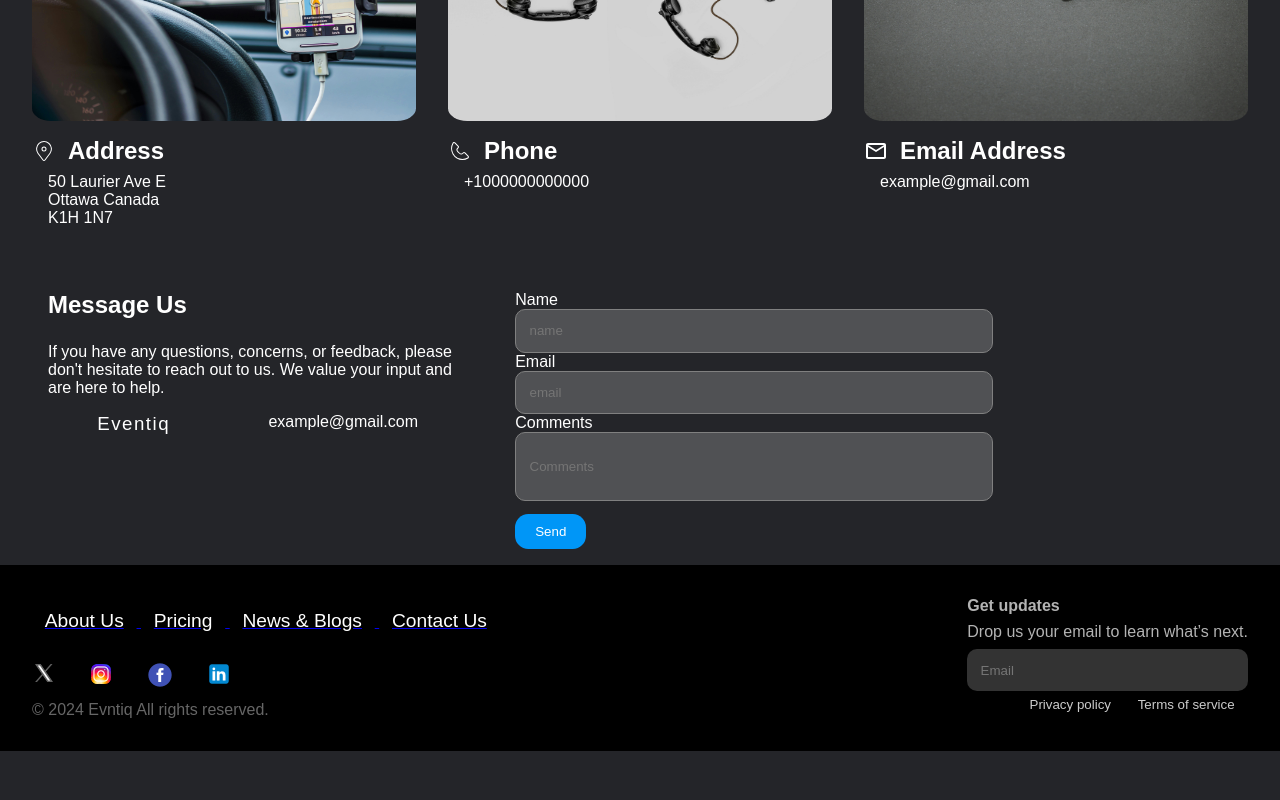
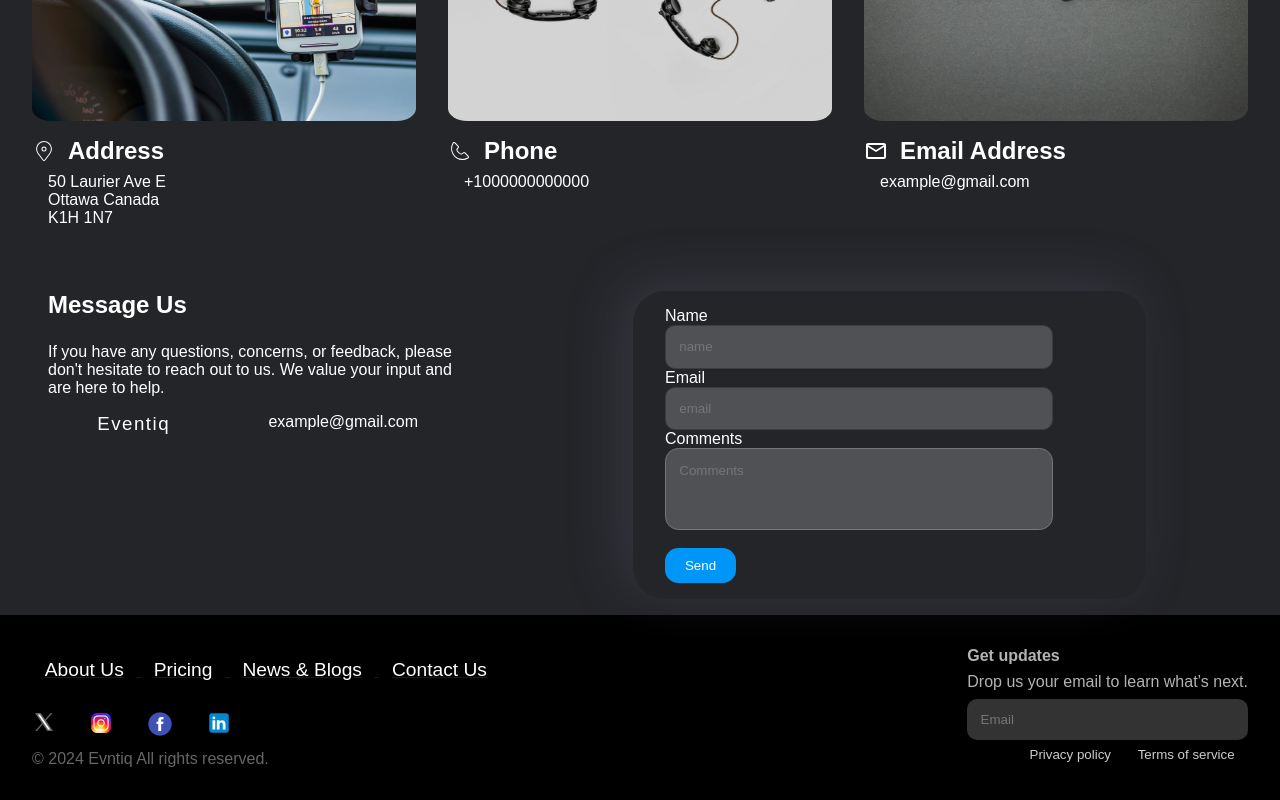
Before and after one commit to ankuromen/Landing-Samara, a React (Create React App) app: page /contact in a window 1280 px wide. Shown: the part 887-1687 px from the top of the page. Before the commit the page ends 1638 px from the top, so only its background shows below. Built offline with nearby package versions, Linux system fonts and the light colour scheme.

Commit message:
Updated Contact form

```diff
--- a/src/components/ContactForm.css
+++ b/src/components/ContactForm.css
@@ -6,6 +6,7 @@
   padding-left: 1em;
   padding-bottom: 1em;
   color: white;
+  justify-content: space-between;
 }
 .Contact-form-right {
   box-sizing: border-box;
@@ -25,9 +26,16 @@
     font-weight: 400;
   }
 }
+.Contact-form-container {
+  box-shadow: -12px -8px 53px 0px rgba(99, 96, 120, 0.3);
+  border-radius: 2em;
+  width: 60%;
+  padding: 1em 2em;
+  margin: auto;
+}
 .Contact-form-left input {
-  border: 1px solid gray;
-  width: 60%;
+  border: 1px solid rgb(60, 60, 60);
+  width: 80%;
   color: black;
 }
 
@@ -45,5 +53,10 @@
   transform: scale(1.1);
 }
 .comments {
-  height: 3em;
+  height: 4em;
+  width: 80%;
+  border-radius: 1em;
+  padding: 1em 1em;
+  background: rgba(255, 255, 255, 0.2);
+  resize: none;
 }
--- a/src/components/ContactForm.js
+++ b/src/components/ContactForm.js
@@ -21,7 +21,7 @@ const ContactForm = () => {
           </div>
         </div>
         <div className="Contact-form-left">
-          <form>
+          <div className="Contact-form-container"><form>
             <label>Name</label>
             <br />
             <input
@@ -44,7 +44,7 @@ const ContactForm = () => {
             <br />
             <label>Comments</label>
             <br />
-            <input
+            <textarea
               className="comments"
               type="textarea"
               name="message"
@@ -54,7 +54,8 @@ const ContactForm = () => {
             />
             <br />
             <button type="submit">Send</button>
-          </form>
+          </form></div>
+
         </div>
       </div>
     </div>
--- a/src/components/ProfessionalFeatures.css
+++ b/src/components/ProfessionalFeatures.css
@@ -1,4 +1,4 @@
-.Professional-features-container{
+.Professional-features-container {
   display: flex;
   flex-direction: column;
 }
@@ -15,9 +15,13 @@
   h1 {
     font-size: 5em;
     text-transform: uppercase;
+    animation: fade-in linear;
+    animation-timeline: view(300px 0px);
   }
   p {
     font-size: 2em;
+    animation: fade-in linear;
+    animation-timeline: view(300px 0px);
   }
   .Professional-features-line {
     width: 0.05em;
@@ -42,6 +46,8 @@
     left: 1.5em;
     width: 30%;
     margin-top: 8em;
+    animation: fade-in linear;
+    animation-timeline: view(350px 0px);
     h1 {
       font-size: 1.7em;
       text-transform: uppercase;
@@ -83,6 +89,8 @@
     overflow: hidden;
     position: absolute;
     bottom: 7em;
+    animation: fade-in linear;
+    animation-timeline: view(350px 0px);
     img {
       height: 100%;
       width: 100%;
@@ -96,3 +104,13 @@
     background: white;
   }
 }
+@keyframes fade-in {
+  from {
+    scale: 0.8;
+    opacity: 0;
+  }
+  to {
+    scale: 1;
+    opacity: 1;
+  }
+}
```
